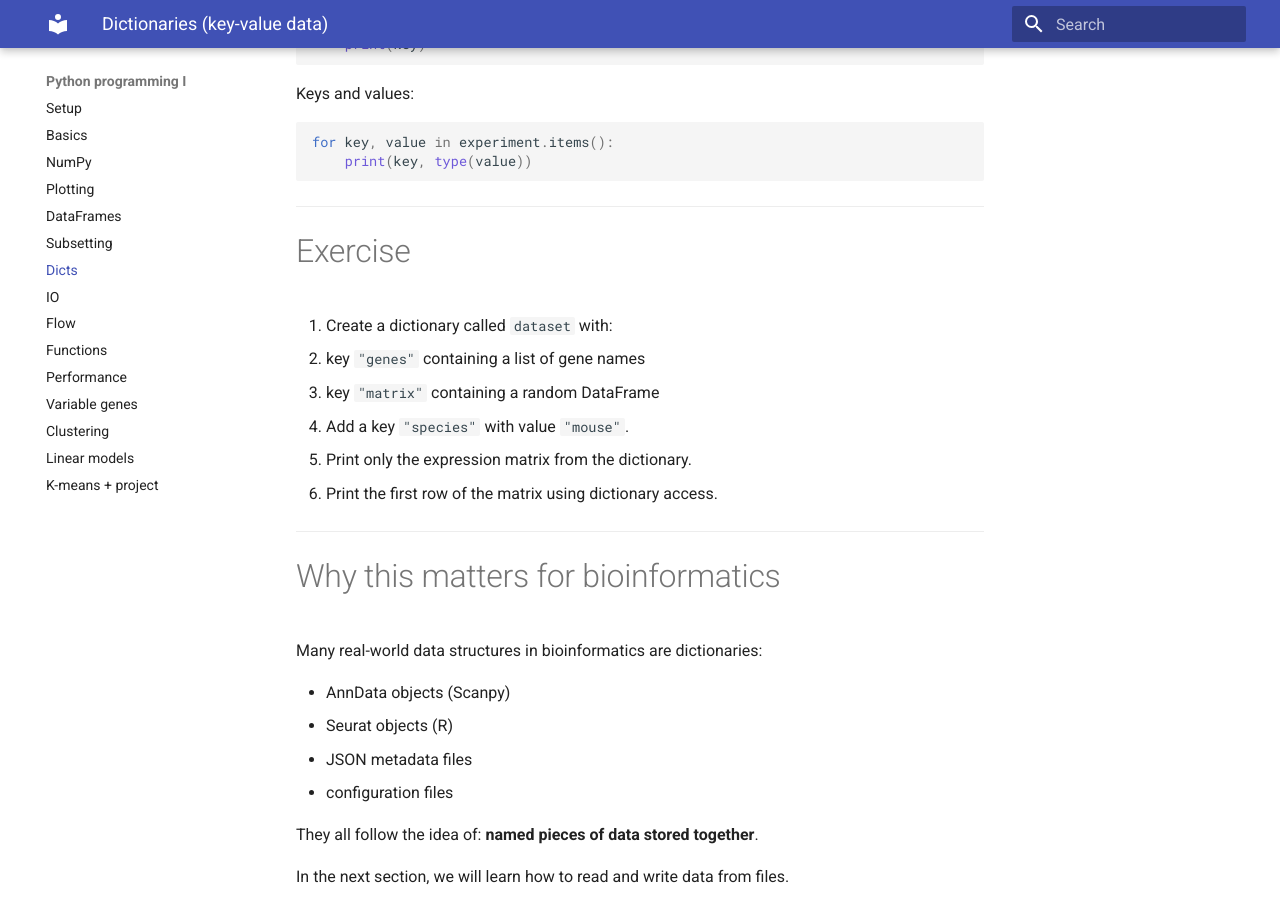
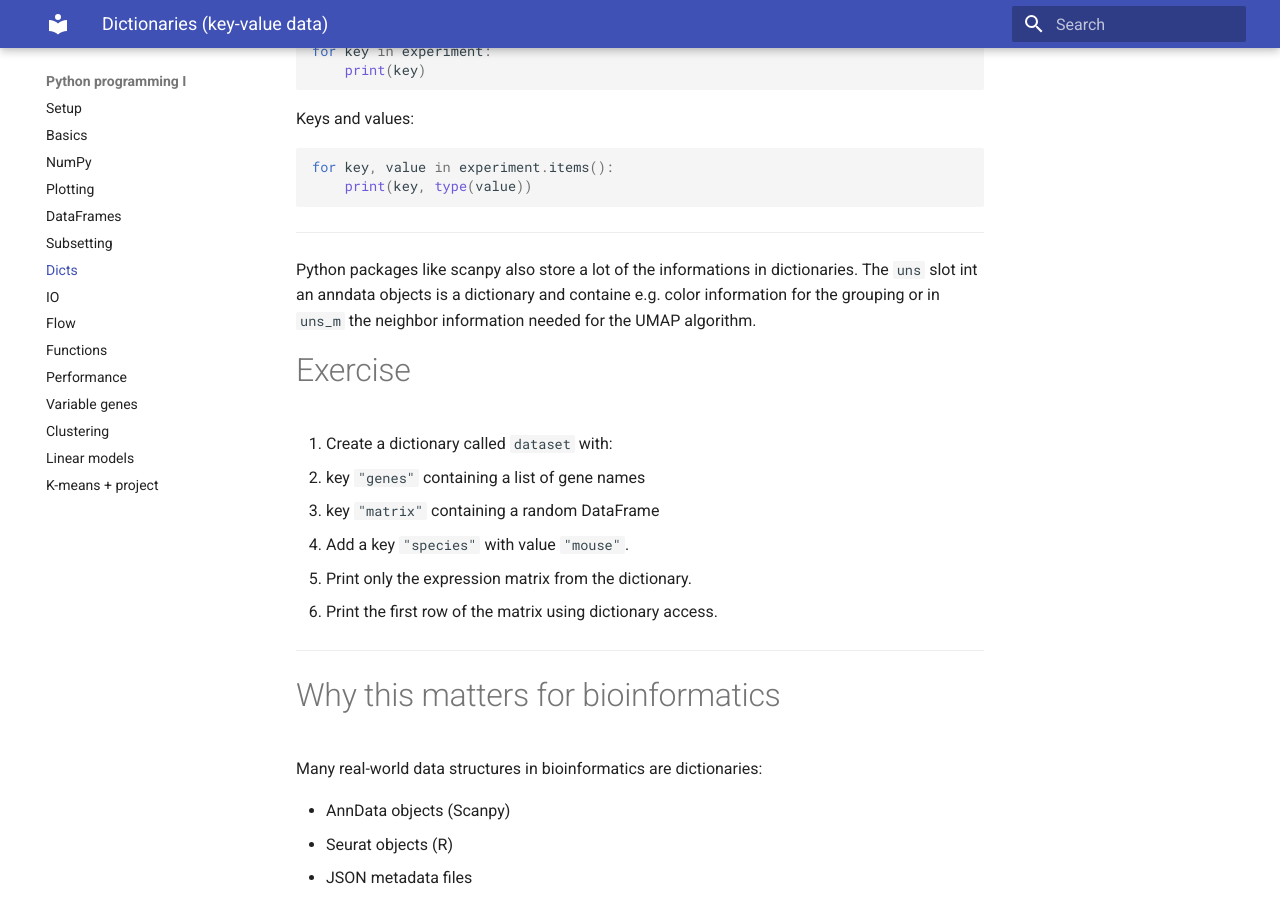
Before and after one commit to sccbioinformatics/Python_programming_1, an MkDocs documentation site: the page built from docs/07-dicts.md, in a window 1280 px wide and 900 px high, scrolled down 2979 px. Built offline with MkDocs 1.6.1 and Material for MkDocs 9.7.7, drawn with Linux system fonts in a browser that asks for light colours; some of the changed text lies outside the part shown.

Commit message:
Fenced info - correct now?

````diff
--- a/docs/07-dicts.md
+++ b/docs/07-dicts.md
@@ -63,7 +63,8 @@ genes = {
 genes["erythroid"]
 ```
 
-This is often clearer when working with biological concepts.
+This is often clearer when working with biological data where the raw information is paired with additional metadata.
+
 
 ---
 
@@ -159,6 +160,8 @@ for key, value in experiment.items():
 
 ---
 
+Python packages like scanpy also store a lot of the informations in dictionaries. The ``uns`` slot int an anndata objects is a dictionary and containe e.g. color information for the grouping or in ``uns_m`` the neighbor information needed for the UMAP algorithm.
+
 # Exercise
 
 1. Create a dictionary called `dataset` with:
````
Also changed, not shown: docs/15-kmeans-project.md (+0 -1 lines).
